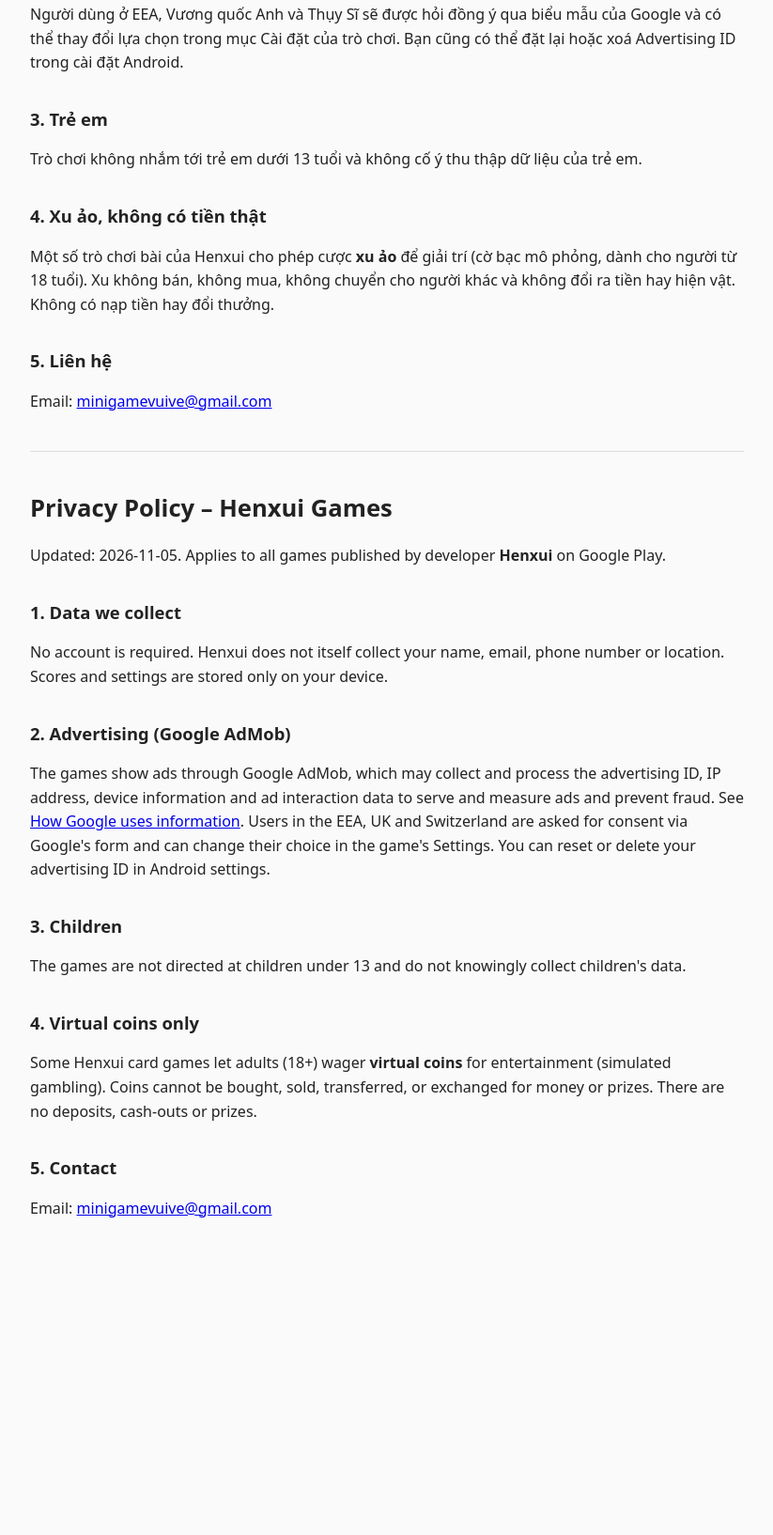
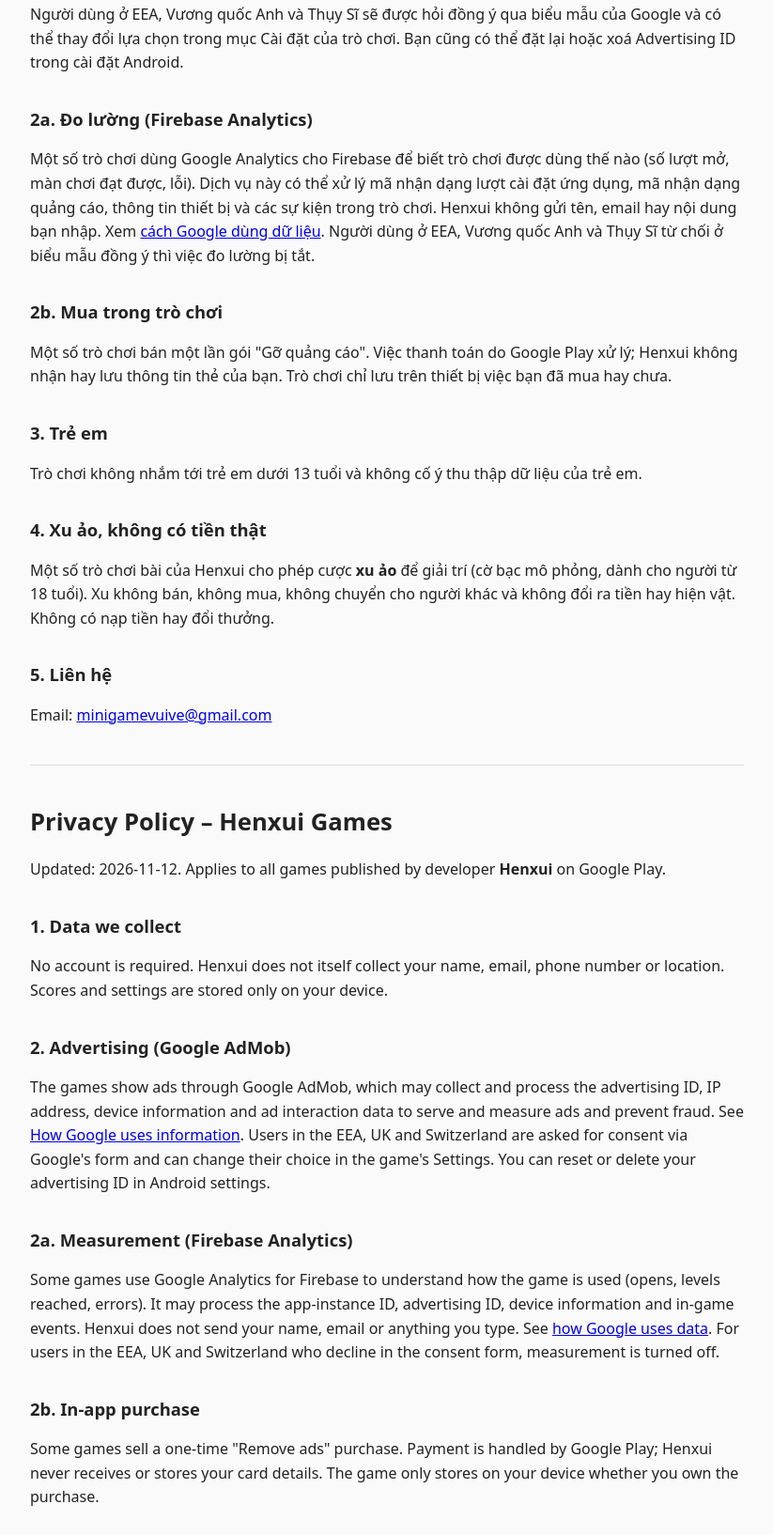
Before and after one commit to Henxui0528/henxui0528.github.io, a plain HTML site: page privacy/index.html in a window 1280 px wide. Shown: the part 446-2080 px from the top of the page at 94% size, without its empty margins (228-1051 px from the left). Before the commit the page ends 1785 px from the top, so only its background shows below. Drawn offline with Linux system fonts and the light colour scheme.

Commit message:
Add games.json for in-game cross-promotion, game icons, updated privacy policy
- games.json: list read by every Henxui game's 'More games' screen.
  Only games that are live on Google Play belong here.
- icons/: 512px icons for the five factory games.
- privacy/: adds Firebase Analytics and the one-time remove-ads purchase.

Co-Authored-By: Claude Fable 5.2 <noreply@anthropic.com>
Claude-Session: https://claude.ai/code/session_01D2XqPPQBU8GmsQq3HzaSA4

```diff
--- a/privacy/index.html
+++ b/privacy/index.html
@@ -12,7 +12,7 @@
 </head>
 <body>
 <h1>Chính sách quyền riêng tư – Henxui Games</h1>
-<p>Cập nhật: 05/11/2026. Áp dụng cho mọi trò chơi do nhà phát triển <strong>Henxui</strong> phát hành trên Google Play.</p>
+<p>Cập nhật: 12/11/2026. Áp dụng cho mọi trò chơi do nhà phát triển <strong>Henxui</strong> phát hành trên Google Play.</p>
 
 <h2>1. Dữ liệu chúng tôi thu thập</h2>
 <p>Trò chơi không yêu cầu tạo tài khoản và Henxui không tự thu thập tên, email, số điện thoại hay vị trí của bạn. Điểm số và cài đặt chỉ được lưu trên thiết bị của bạn.</p>
@@ -21,6 +21,10 @@
 <p>Trò chơi hiển thị quảng cáo qua Google AdMob. AdMob có thể thu thập và xử lý mã nhận dạng quảng cáo (Advertising ID), địa chỉ IP, thông tin thiết bị và dữ liệu tương tác với quảng cáo để hiển thị, đo lường quảng cáo và chống gian lận. Xem: <a href="https://policies.google.com/technologies/partner-sites">Cách Google sử dụng dữ liệu</a>.</p>
 <p>Người dùng ở EEA, Vương quốc Anh và Thụy Sĩ sẽ được hỏi đồng ý qua biểu mẫu của Google và có thể thay đổi lựa chọn trong mục Cài đặt của trò chơi. Bạn cũng có thể đặt lại hoặc xoá Advertising ID trong cài đặt Android.</p>
 
+<h2>2a. Đo lường (Firebase Analytics)</h2>
+<p>Một số trò chơi dùng Google Analytics cho Firebase để biết trò chơi được dùng thế nào (số lượt mở, màn chơi đạt được, lỗi). Dịch vụ này có thể xử lý mã nhận dạng lượt cài đặt ứng dụng, mã nhận dạng quảng cáo, thông tin thiết bị và các sự kiện trong trò chơi. Henxui không gửi tên, email hay nội dung bạn nhập. Xem <a href="https://policies.google.com/technologies/partner-sites">cách Google dùng dữ liệu</a>. Người dùng ở EEA, Vương quốc Anh và Thụy Sĩ từ chối ở biểu mẫu đồng ý thì việc đo lường bị tắt.</p>
+<h2>2b. Mua trong trò chơi</h2>
+<p>Một số trò chơi bán một lần gói "Gỡ quảng cáo". Việc thanh toán do Google Play xử lý; Henxui không nhận hay lưu thông tin thẻ của bạn. Trò chơi chỉ lưu trên thiết bị việc bạn đã mua hay chưa.</p>
 <h2>3. Trẻ em</h2>
 <p>Trò chơi không nhắm tới trẻ em dưới 13 tuổi và không cố ý thu thập dữ liệu của trẻ em.</p>
 
@@ -33,11 +37,15 @@
 <hr>
 
 <h1>Privacy Policy – Henxui Games</h1>
-<p>Updated: 2026-11-05. Applies to all games published by developer <strong>Henxui</strong> on Google Play.</p>
+<p>Updated: 2026-11-12. Applies to all games published by developer <strong>Henxui</strong> on Google Play.</p>
 <h2>1. Data we collect</h2>
 <p>No account is required. Henxui does not itself collect your name, email, phone number or location. Scores and settings are stored only on your device.</p>
 <h2>2. Advertising (Google AdMob)</h2>
 <p>The games show ads through Google AdMob, which may collect and process the advertising ID, IP address, device information and ad interaction data to serve and measure ads and prevent fraud. See <a href="https://policies.google.com/technologies/partner-sites">How Google uses information</a>. Users in the EEA, UK and Switzerland are asked for consent via Google's form and can change their choice in the game's Settings. You can reset or delete your advertising ID in Android settings.</p>
+<h2>2a. Measurement (Firebase Analytics)</h2>
+<p>Some games use Google Analytics for Firebase to understand how the game is used (opens, levels reached, errors). It may process the app-instance ID, advertising ID, device information and in-game events. Henxui does not send your name, email or anything you type. See <a href="https://policies.google.com/technologies/partner-sites">how Google uses data</a>. For users in the EEA, UK and Switzerland who decline in the consent form, measurement is turned off.</p>
+<h2>2b. In-app purchase</h2>
+<p>Some games sell a one-time "Remove ads" purchase. Payment is handled by Google Play; Henxui never receives or stores your card details. The game only stores on your device whether you own the purchase.</p>
 <h2>3. Children</h2>
 <p>The games are not directed at children under 13 and do not knowingly collect children's data.</p>
 <h2>4. Virtual coins only</h2>
```
Also changed, not shown: games.json (added, +10 -0 lines), icons/co_vua.png (added), icons/gach_bong_xep.png (added), icons/go_day_den.png (added), icons/tien_len.png (added), icons/vuon_trai_cay.png (added).
